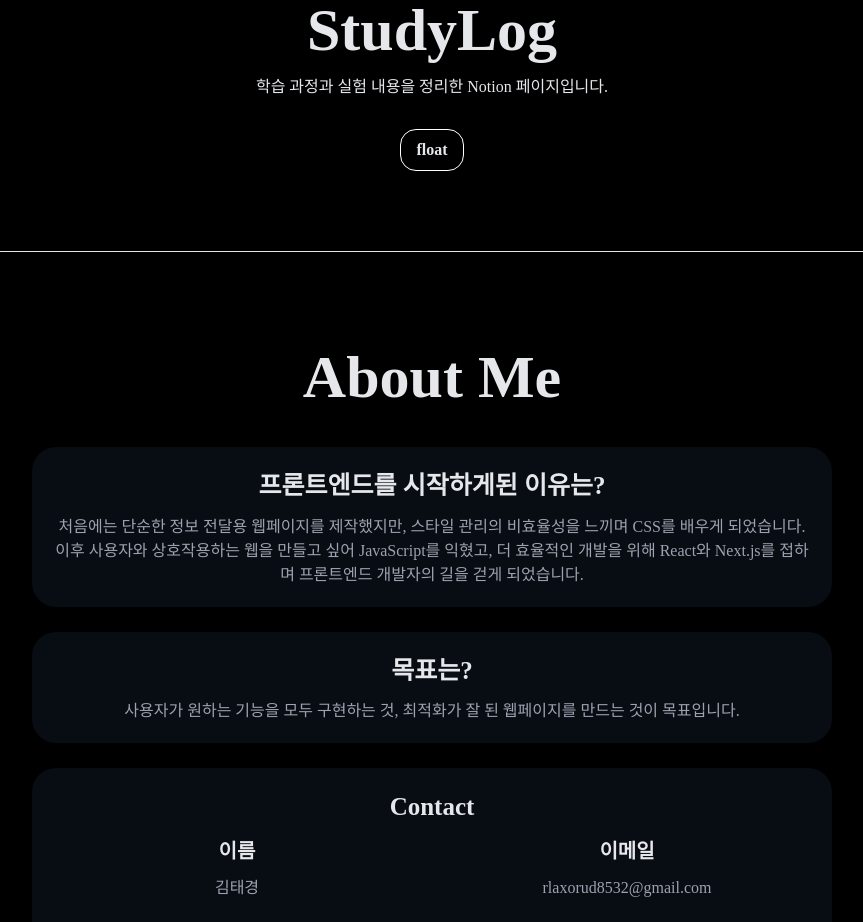
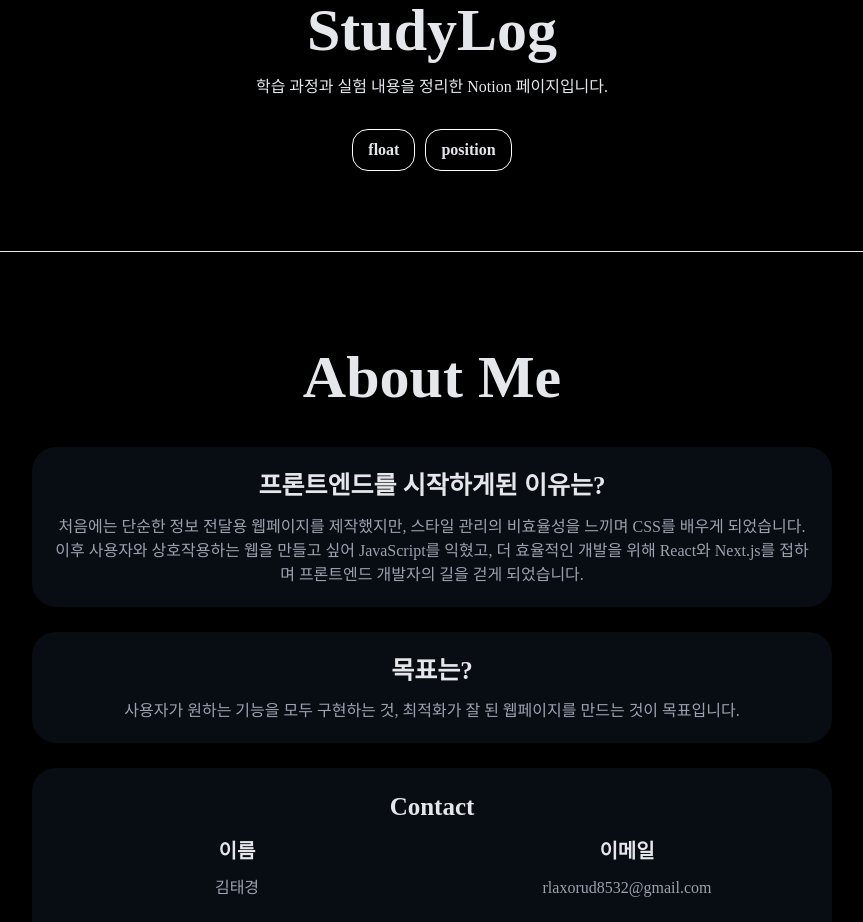
Before and after one commit to teakyungg/Frontend-Portfolio, a Next.js app: page / in a window 1280 px wide. Shown: the part 2640-3562 px from the top of the page, without its empty margins (208-1071 px from the left). Built offline with nearby package versions, Linux system fonts and the light colour scheme; a web font is replaced by a local one.

Commit message:
feat/study log add link "position"

```diff
--- a/src/app/(main)/StudyLog/StudyLog.tsx
+++ b/src/app/(main)/StudyLog/StudyLog.tsx
@@ -16,6 +16,12 @@ export function StudyLog() {
             title="float"
             link="https://florentine-soy-ff3.notion.site/float-297abb3b12b680bea5d3fe991fa3d6ec?source=copy_link"
           />
+
+          {/* position 속성 정리 페이지 */}
+          <NotionLink
+            title="position"
+            link="https://florentine-soy-ff3.notion.site/position-29babb3b12b6805e8bd2f74165803ffb"
+          />
         </div>
       </div>
     </section>
```
